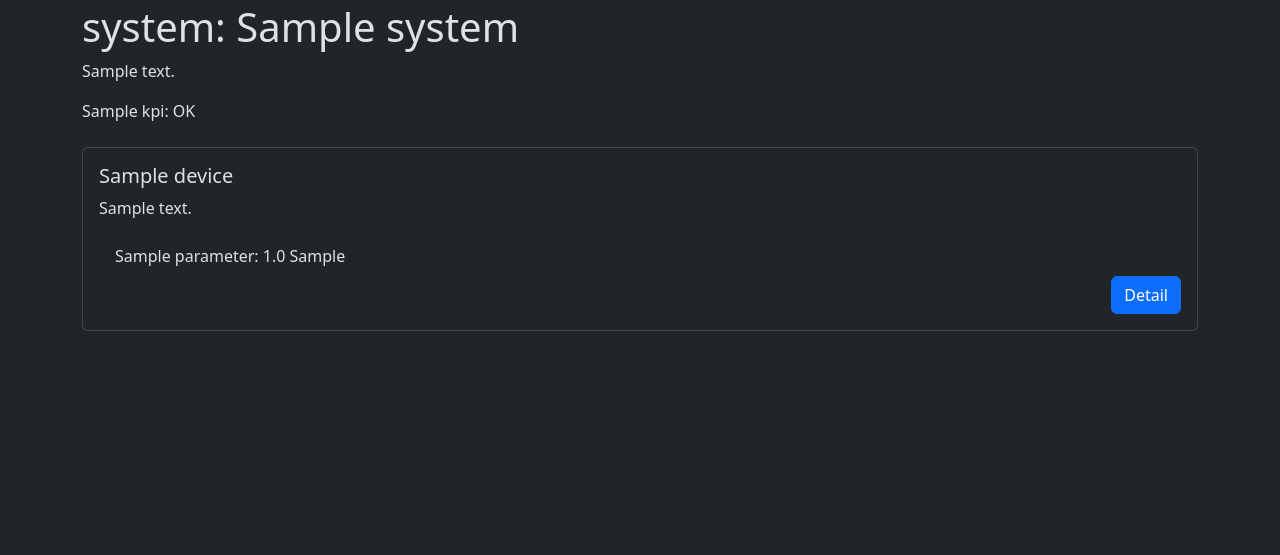
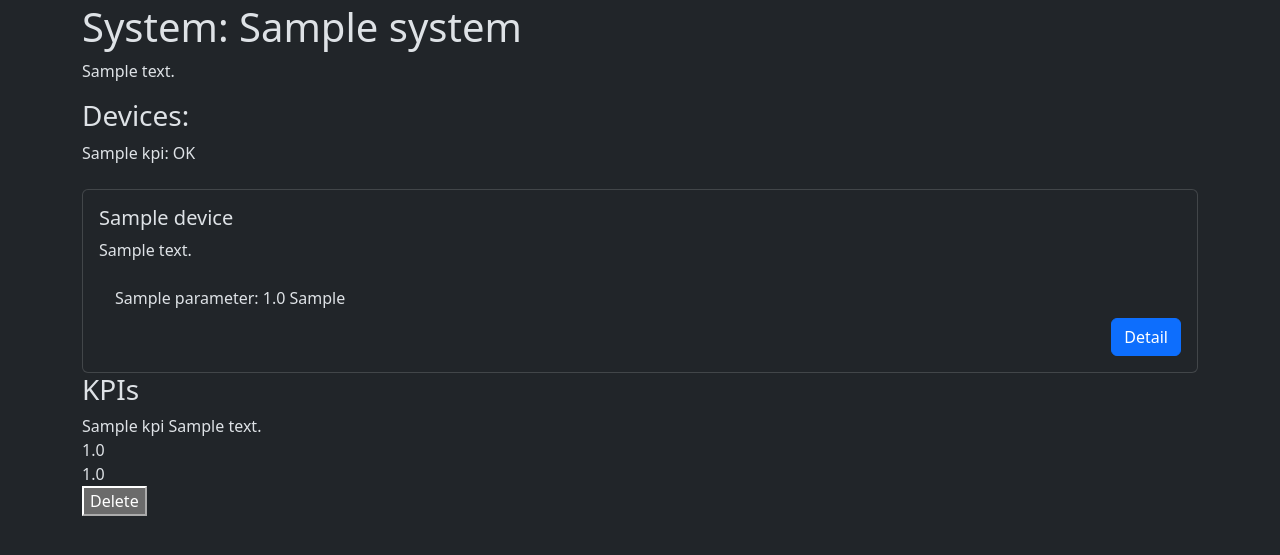
Before and after one commit to IamBahno/IIS-Project, a Flask app: page /systems/1 in a window 1280 px wide. Shown: the part 53-608 px from the top of the page. Run offline with Flask 3, Linux system fonts and the light colour scheme; tables that the repository leaves empty hold one stand-in row (values such as "Sample post").

Commit message:
list KPIs in system details

```diff
--- a/app/auth/routes.py
+++ b/app/auth/routes.py
@@ -146,11 +146,12 @@ def system_detail(system_id):
         values = [Value.query.filter_by(parameter=parameter.id,device=device.id).order_by(Value.timestamp.desc()).first() for parameter in parameters]
         values_of_devices.append(values)
 
+    kpis = Kpi.query.filter_by(system=system_id).all()
         #list of kpis for each parameter
     kpis_of_devices = [[Kpi.query.filter_by(parameter_id=parameter.id,system=system_id).all() for parameter in parameters] for parameters in parameters_of_devices]
     kpis_states = [get_kpi_states(values,kpis) for values,kpis in zip(values_of_devices,kpis_of_devices)]
     return render_template('system_detail.html',system=system,devices=devices,user=current_user,zip = zip,parameters = parameters_of_devices,
-                           values=values_of_devices,kpis_of_devices=kpis_of_devices,kpis_states_of_devices=kpis_states)
+                           values=values_of_devices,kpis_of_devices=kpis_of_devices,kpis_states_of_devices=kpis_states, kpis=kpis)
 
 
 @auth.route("/systems/<system_id>/<device_id>",methods=['GET', 'POST'])
--- a/app/templates/system_detail.html
+++ b/app/templates/system_detail.html
@@ -2,7 +2,7 @@
 {% block content %}
 <div class="container mb-4">
 
-    <h1>system: {{ system.name }}</h1>
+    <h1>System: {{ system.name }}</h1>
     <p>{{ system.description }}</p>
     <!-- TODO: zadosti o system -->
     {% if system.system_manager == user.id or user.role == "admin" %}
@@ -26,6 +26,7 @@
 
     <!--  TODO parameter values -->
     <!--  TODO KPI styles, request styles -->
+    <h3>Devices:</h3>
     {% for device,parameters,values,kpis_of_parameters,kpis_states_of_parameters in zip(devices,parameters,values,kpis_of_devices,kpis_states_of_devices) %}
             {% for parameter,value,kpis,kpi_states in zip(parameters,values,kpis_of_parameters,kpis_states_of_parameters) %}
                     {% for kpi,kpi_state in zip(kpis,kpi_states) %}
@@ -51,6 +52,19 @@
         </div>
     {% endfor %}
 
+    <h3>KPIs</h3>
+    {% for kpi in kpis %}
+        {{kpi.name}} {{kpi.description}}<br>
+        {{kpi.lower_limit}}<br>
+        {{kpi.upper_limit}}<br>
+
+        <form method="POST">
+                <input type="hidden" name="kpi_id" value="{{ kpi.id }}">
+            <button type="submit" name="kpi-delete">Delete</button>
+        </form>
+        <br>
+    {% endfor %}
+
     {% if system.system_manager == user.id or user.role == "admin" %}
 
     <div class="d-grid gap-2 d-md-flex justify-content-md-end mt-4">
```
